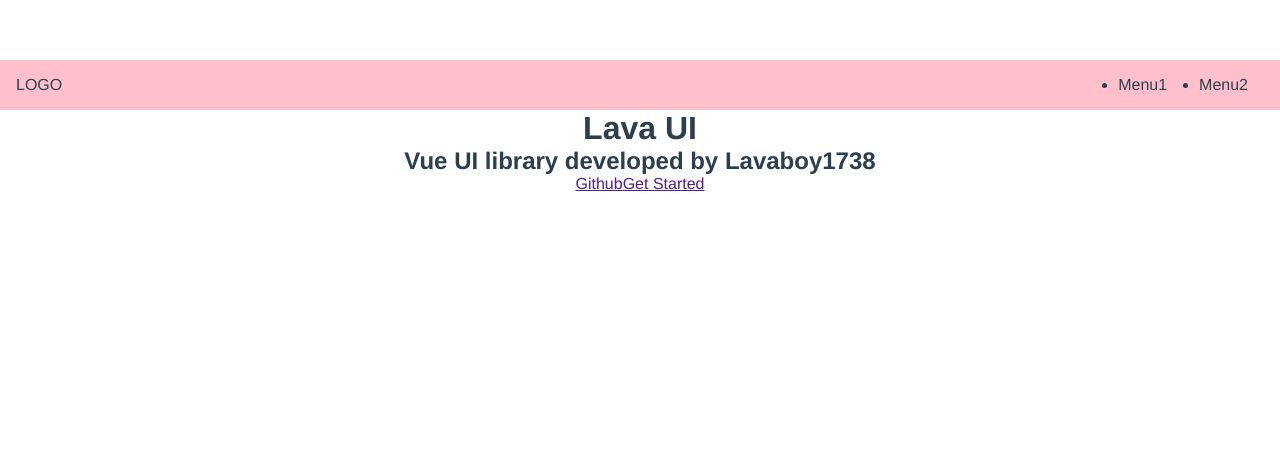
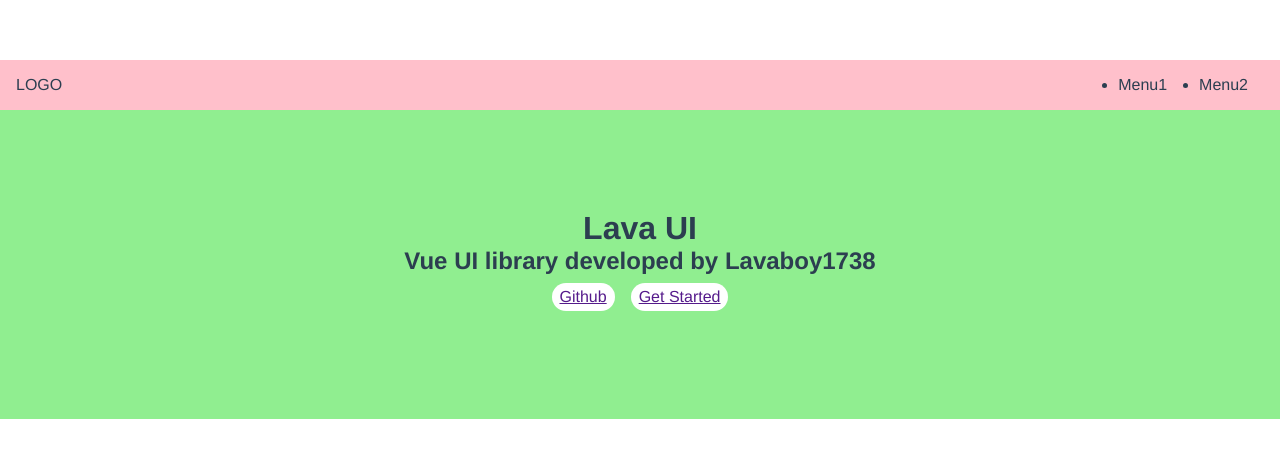
Before and after one commit to lavaboy1738/lava-UI, a Vue app: page /#/ in a window 1280 px wide. Shown: the top 458 px of the page. Built offline with nearby package versions, Linux system fonts and the light colour scheme.

Commit message:
banner initial styling

```diff
--- a/src/views/Home.vue
+++ b/src/views/Home.vue
@@ -20,5 +20,25 @@ export default {
 </script>
 
 <style lang="scss" scoped>
-
+    .banner{
+        padding: 6.25rem 0;
+        display: flex;
+        justify-content: center;
+        align-items: center;
+        flex-direction: column;
+        background: lightgreen;
+        .actions{
+            padding: 0.5rem 0;
+            a{
+                margin: 0 0.5rem;
+                background: white;
+                display: inline-block;
+                $height: 1.75rem;
+                height: $height;
+                line-height: $height;
+                border-radius: $height/2;
+                padding: 0 0.5rem;
+            }
+        }
+    }
 </style>
```
